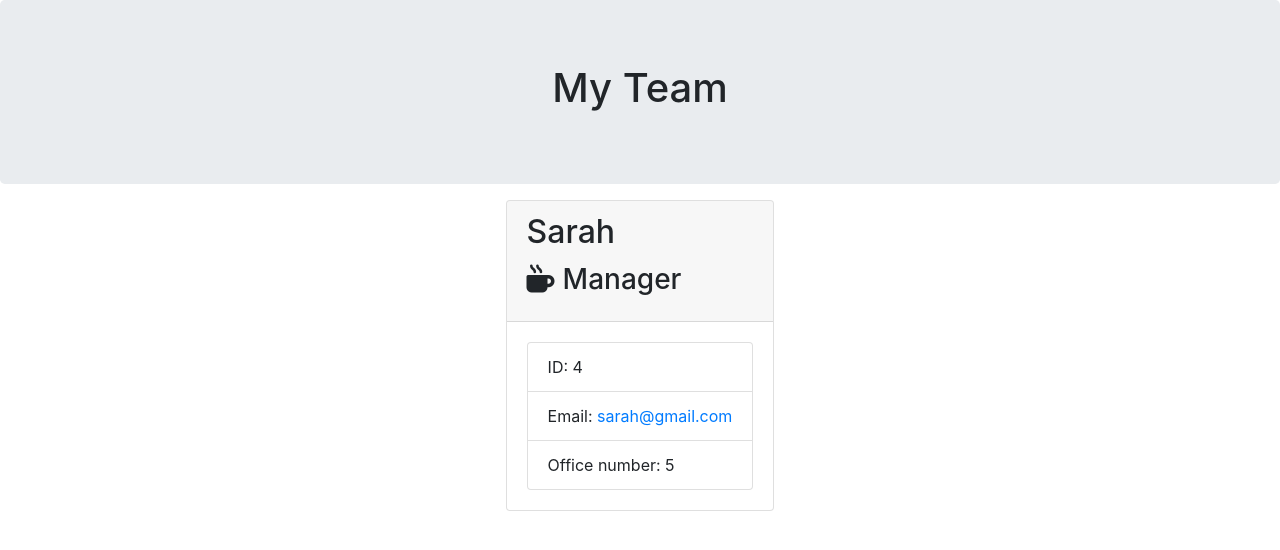
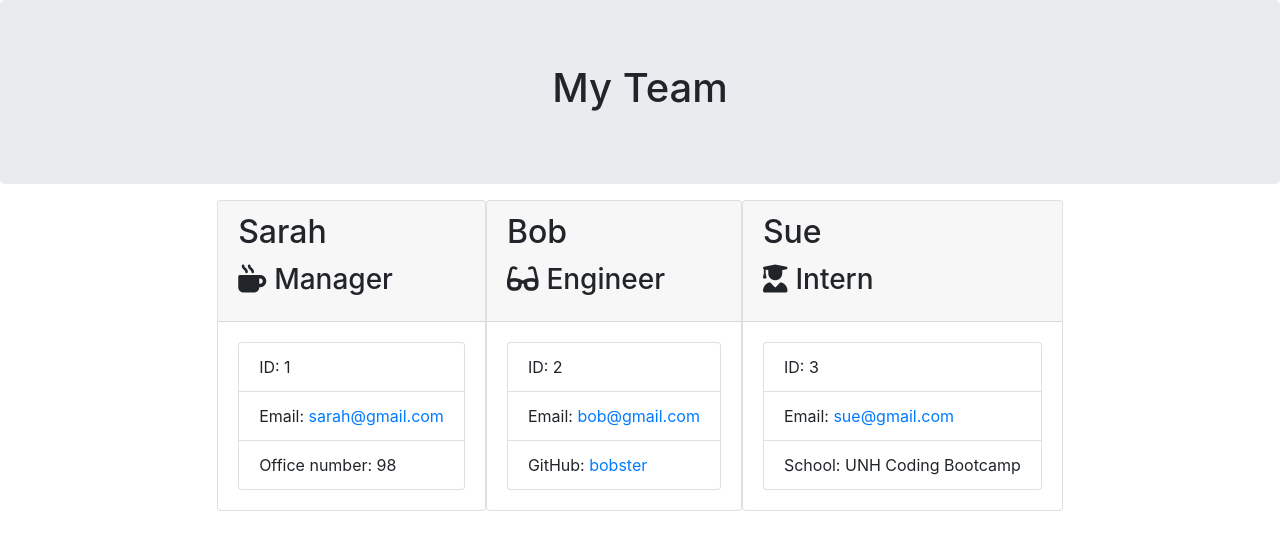
Before and after one commit to smanter82/TemplateEngine, a website: page output/team.html in a window 1280 px wide. Drawn offline with nearby package versions, Linux system fonts and the light colour scheme; files that its build step writes are made by us from their sources.

Commit message:
updated readme

```diff
--- a/output/team.html
+++ b/output/team.html
@@ -30,15 +30,43 @@
     </div>
     <div class="card-body">
         <ul class="list-group">
-            <li class="list-group-item">ID: 4</li>
+            <li class="list-group-item">ID: 1</li>
             <li class="list-group-item">Email: <a href="mailto:sarah@gmail.com">sarah@gmail.com</a></li>
-            <li class="list-group-item">Office number: 5</li>
+            <li class="list-group-item">Office number: 98</li>
         </ul>
     </div>
 </div>
 
 <!-- In your HTML template files, you may want to add a placeholder character that helps your program identify where the dynamic markup begins and ends. -->
+<div class="card employee-card">
+    <div class="card-header">
+        <h2 class="card-title">Bob</h2>
+        <h3 class="card-title"><i class="fas fa-glasses mr-2"></i>Engineer</h3>
+    </div>
+    <div class="card-body">
+        <ul class="list-group">
+            <li class="list-group-item">ID: 2</li>
+            <li class="list-group-item">Email: <a href="mailto:bob@gmail.com">bob@gmail.com</a></li>
+            <li class="list-group-item">GitHub: <a href="https://github.com/bobster" target="_blank" rel="noopener noreferrer">bobster</a></li>
+        </ul>
+    </div>
+</div>
 
+<!-- In your HTML template files, you may want to add a placeholder character that helps your program identify where the dynamic markup begins and ends. --><div class="card employee-card">
+    <div class="card-header">
+        <h2 class="card-title">Sue</h2>
+        <h3 class="card-title"><i class="fas fa-user-graduate mr-2"></i>Intern</h3>
+    </div>
+    <div class="card-body">
+        <ul class="list-group">
+            <li class="list-group-item">ID: 3</li>
+            <li class="list-group-item">Email: <a href="mailto:sue@gmail.com">sue@gmail.com</a></li>
+            <li class="list-group-item">School: UNH Coding Bootcamp</li>
+        </ul>
+    </div>
+</div>
+
+<!-- In your HTML template files, you may want to add a placeholder character that helps your program identify where the dynamic markup begins and ends. -->
             </div>
         </div>
     </div>
```
Also changed, not shown: README.md.
